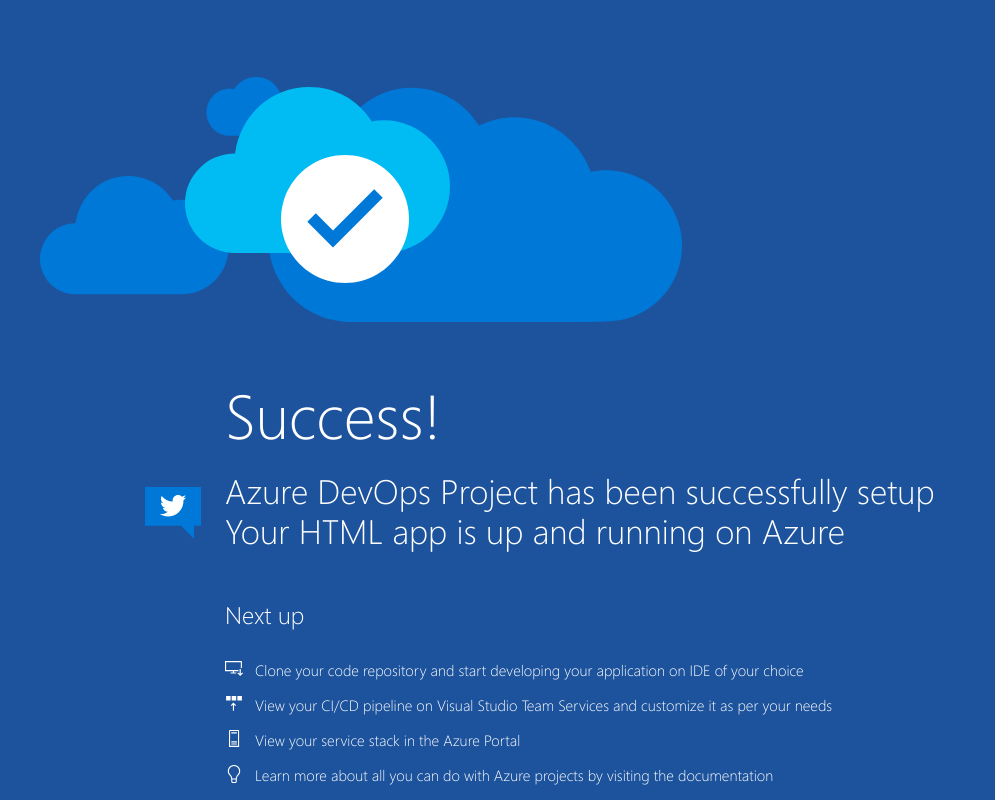
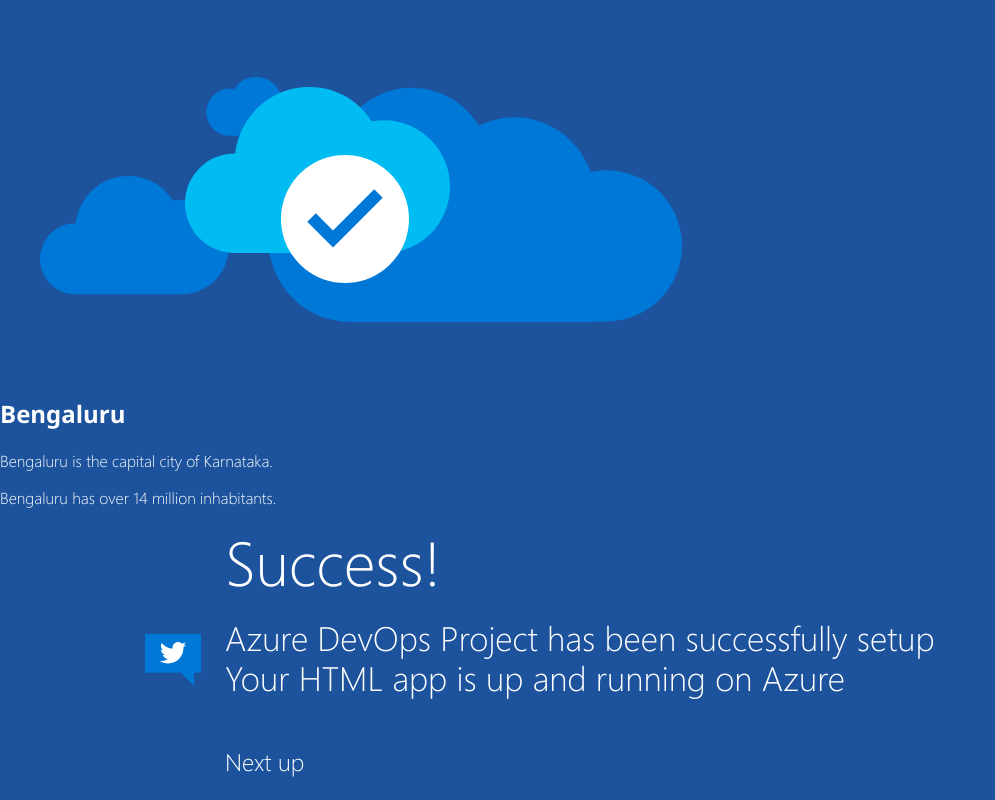
Before and after one commit to bkittali/sample-project, a plain HTML site: page index.html in a window 1280 px wide. Shown: the whole page, without its empty margins (0-995 px from the left). Drawn offline with Linux system fonts and the light colour scheme.

Commit message:
Added branch2 and created README.md file along with changes in index.html

```diff
--- a/index.html
+++ b/index.html
@@ -11,6 +11,11 @@
         <div class="cloud-image">
             <img src="img/successCloudNew.svg" />
         </div>
+    <div>
+      <h2>Bengaluru</h2>
+      <p>Bengaluru is the capital city of Karnataka.</p>
+      <p>Bengaluru has over 14 million inhabitants.</p>
+    </div>
         <div class="content">
             <div class="tweet-container">
             <a href="http://twitter.com/intent/tweet/?text=I%20just%20created%20a%20new%20HTML%20website%20on%20Azure%20using%20Azure%20DevOps%20Project&hashtags=AzureDevOpsProject%2CVSTS%20%40Azure%20%40VSTS">
```
Also changed, not shown: 1 other file.
